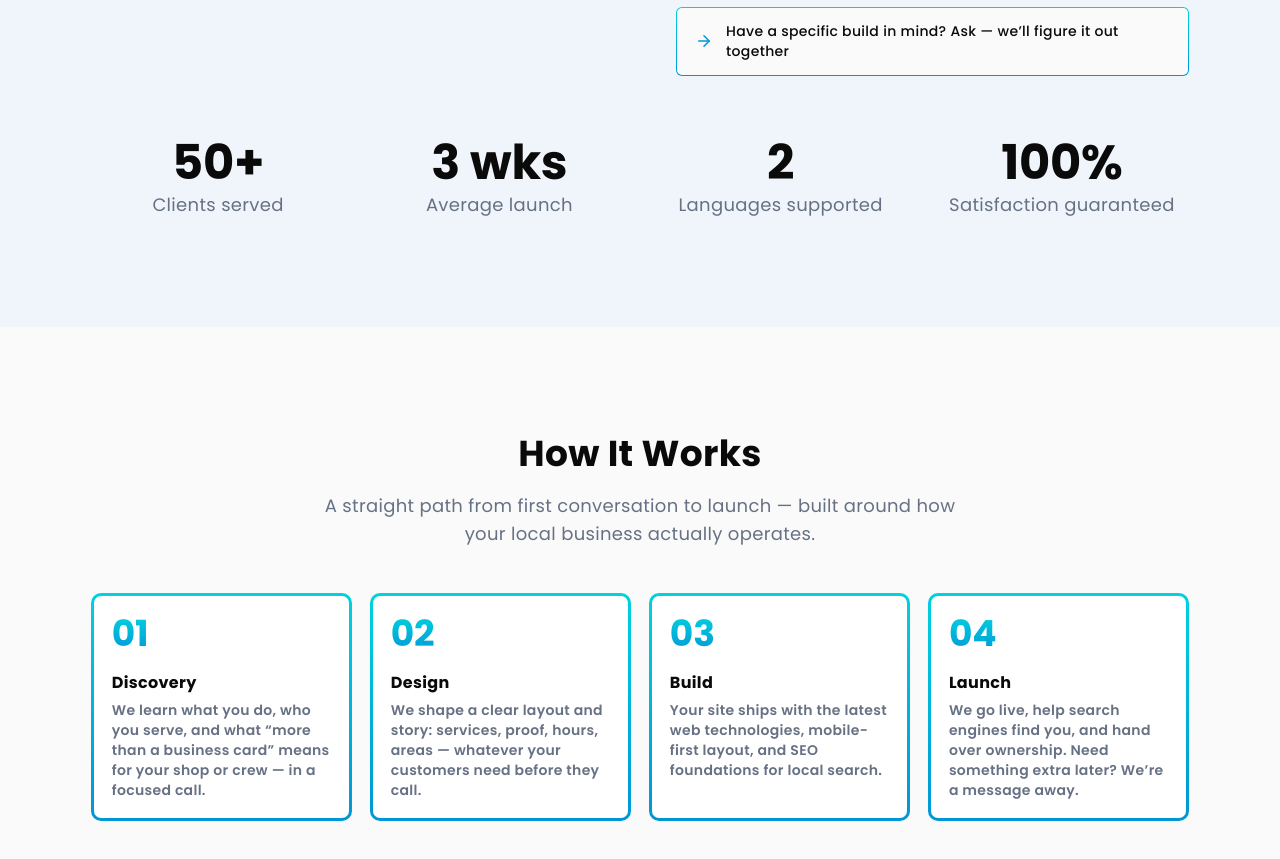
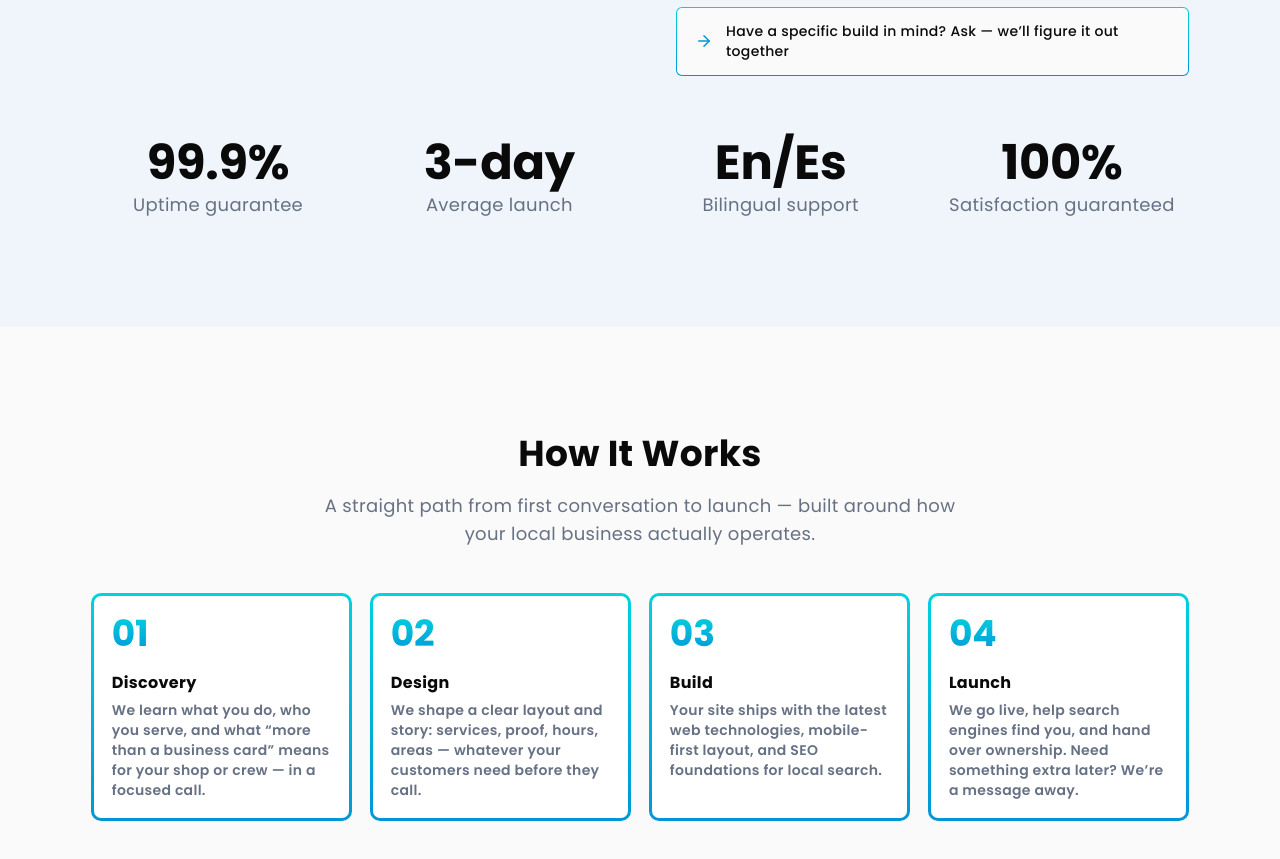
Before and after one commit to JohnnyPillacela/pillacela-digital-agency, a Next.js app: page / in a window 1280 px wide. Shown: the part 2640-3499 px from the top of the page. Built offline with nearby package versions, Linux system fonts and the light colour scheme.

Commit message:
update stats

```diff
--- a/content/dictionaries/stats.ts
+++ b/content/dictionaries/stats.ts
@@ -3,17 +3,17 @@ import type { StatsDict } from "@/types/dictionary"
 export const statsDict = {
     en: {
         items: [
-            { value: "50+", label: "Clients served" },
-            { value: "3 wks", label: "Average launch" },
-            { value: "2", label: "Languages supported" },
+            { value: "99.9%", label: "Uptime guarantee" },
+            { value: "3-day", label: "Average launch" },
+            { value: "En/Es", label: "Bilingual support" },
             { value: "100%", label: "Satisfaction guaranteed" },
         ],
     } satisfies StatsDict,
     es: {
         items: [
-            { value: "50+", label: "Clientes atendidos" },
-            { value: "3 sem", label: "Lanzamiento promedio" },
-            { value: "2", label: "Idiomas disponibles" },
+            { value: "99.9%", label: "Garantía de uptime" },
+            { value: "3 días", label: "Lanzamiento promedio" },
+            { value: "En/Es", label: "Soporte bilingüe" },
             { value: "100%", label: "Satisfacción garantizada" },
         ],
     } satisfies StatsDict,
```
